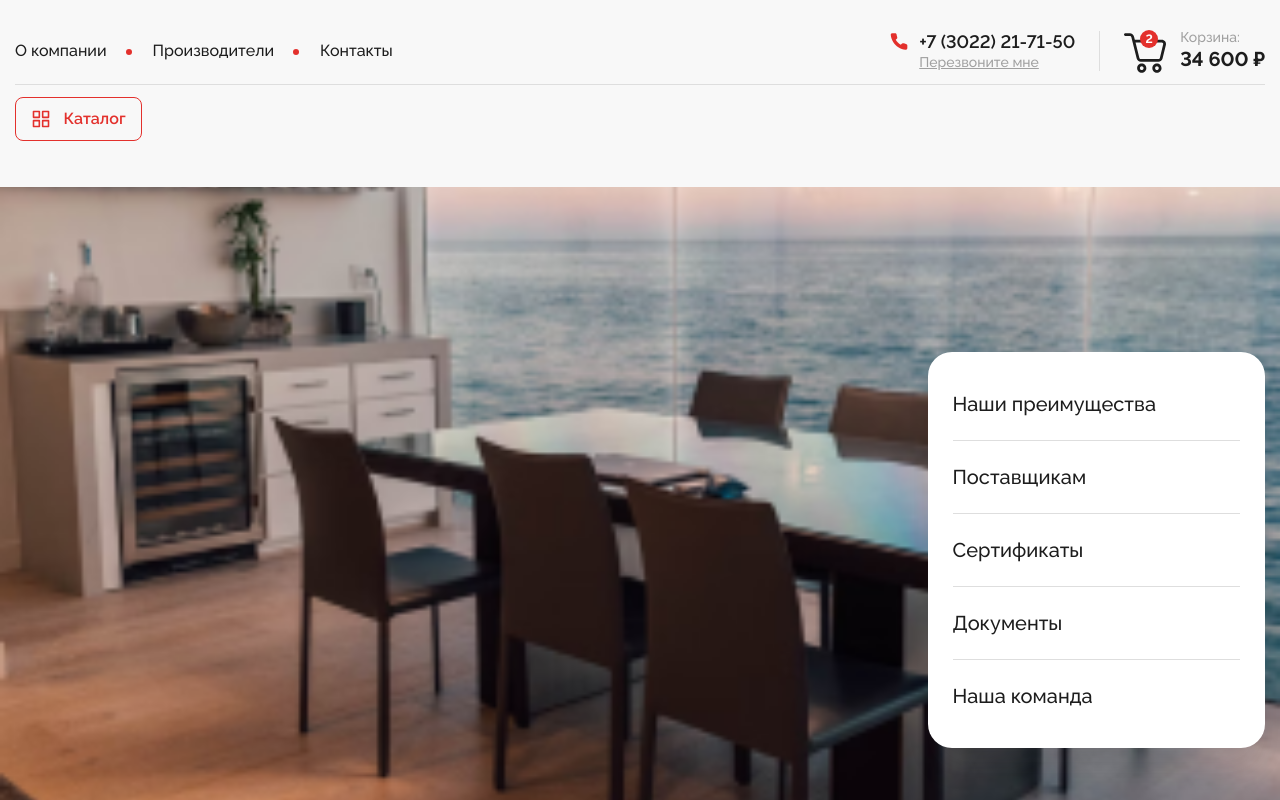
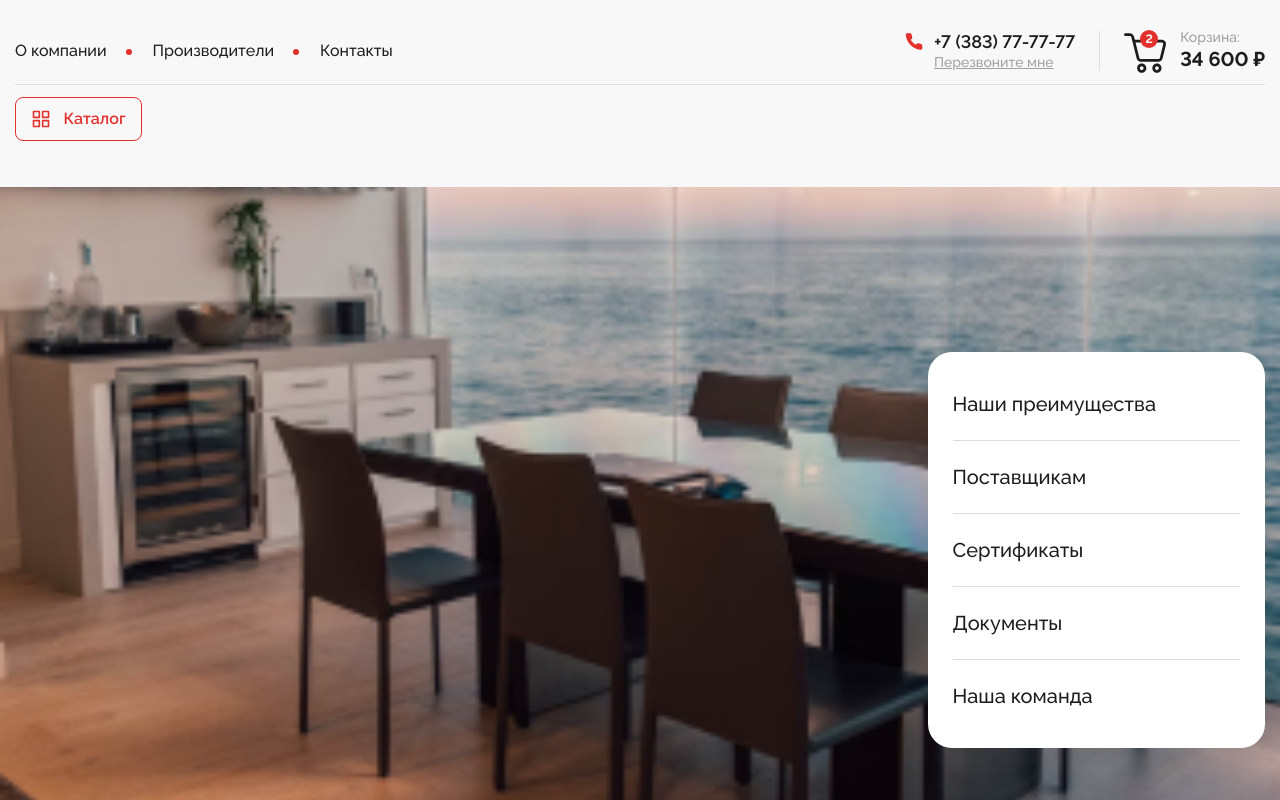
Before and after one commit to maxtulupov/furnitor-store, a Next.js app: page /about in a window 1280 px wide. Shown: the top 800 px of the page. Built offline with nearby package versions, Linux system fonts and the light colour scheme; data requests are answered from the project's data file.

Commit message:
Swap logo and other

```diff
--- a/app/components/header/Header.jsx
+++ b/app/components/header/Header.jsx
@@ -69,8 +69,8 @@ const Header = (props) => {
 						<Image src={logo} alt="Логотип" />
 					</Link>
 					<div className={cl(styles.header__phone, styles.phoneHeader)}>
-						<Link href="tel:+7 (3022) 21-71-50" className={styles.phoneHeader__tel}>
-							+7 (3022) 21-71-50
+						<Link href="tel:+7 (383) 77-77-77" className={styles.phoneHeader__tel}>
+							+7 (383) 77-77-77
 						</Link>
 						<Link href="#callback" className={styles.phoneHeader__callback} data-popup>
 							Перезвоните мне
--- a/app/components/screens/home/yamap/YaMap.jsx
+++ b/app/components/screens/home/yamap/YaMap.jsx
@@ -6,8 +6,8 @@ import { YMaps, Map, Placemark, ZoomControl } from '@pbe/react-yandex-maps';
 
 const YaMap = (props) => {
 	const defaultState = {
-		center: [52.046760, 113.509572],
-		zoom: 13,
+		center: [55.033776, 82.929211],
+		zoom: 12,
 	};
 
 	return (
@@ -18,13 +18,13 @@ const YaMap = (props) => {
 						!props.noneContent &&
 							<div className={cl(styles.mapArea__info, styles.infoMapArea)}>
 							<div className={styles.infoMapArea__content}>
-								<div className={styles.infoMapArea__title}>Адреса магазинов в Чите</div>
+								<div className={styles.infoMapArea__title}>Адреса магазинов в Новосибирске</div>
 								<div className={cl(styles.infoMapArea__contacts, styles.contactsInfoMap)}>
 									<div className={styles.contactsInfoMap__mail}>
-										<Link href="mailto:fortuna-mebel75@mail.ru">fortuna-mebel75@mail.ru</Link>
+										<Link href="mailto:sibir-mebel@sibmebel.ru">sibir-mebel@sibmebel.ru</Link>
 									</div>
 									<div className={cl(styles.contactsInfoMap__phone, styles.phoneInfo)}>
-										<Link href="tel:+7 (3022) 21-71-50" className={styles.phoneInfo__tel}>+7 (3022) 21-71-50</Link>
+										<Link href="tel:+7 (383) 77-77-77" className={styles.phoneInfo__tel}>+7 (383) 77-77-77</Link>
 										<Link href="#callback" className={styles.phoneInfo__callback}>Перезвоните мне</Link>
 									</div>
 								</div>
@@ -35,7 +35,7 @@ const YaMap = (props) => {
 			</div>
 			<YMaps>
 				<Map className={styles.mapArea__map} id="map-area-map" defaultState={defaultState} width="100%" height="100%">
-					<Placemark geometry={[52.043532, 113.492058]} />
+					<Placemark geometry={[55.033776, 82.929211]} />
 					<ZoomControl />
 				</Map>
 			</YMaps>
```
Also changed, not shown: app/components/screens/contacts/Contacts.jsx (+4 -4 lines), app/assets/img/logo.svg.
